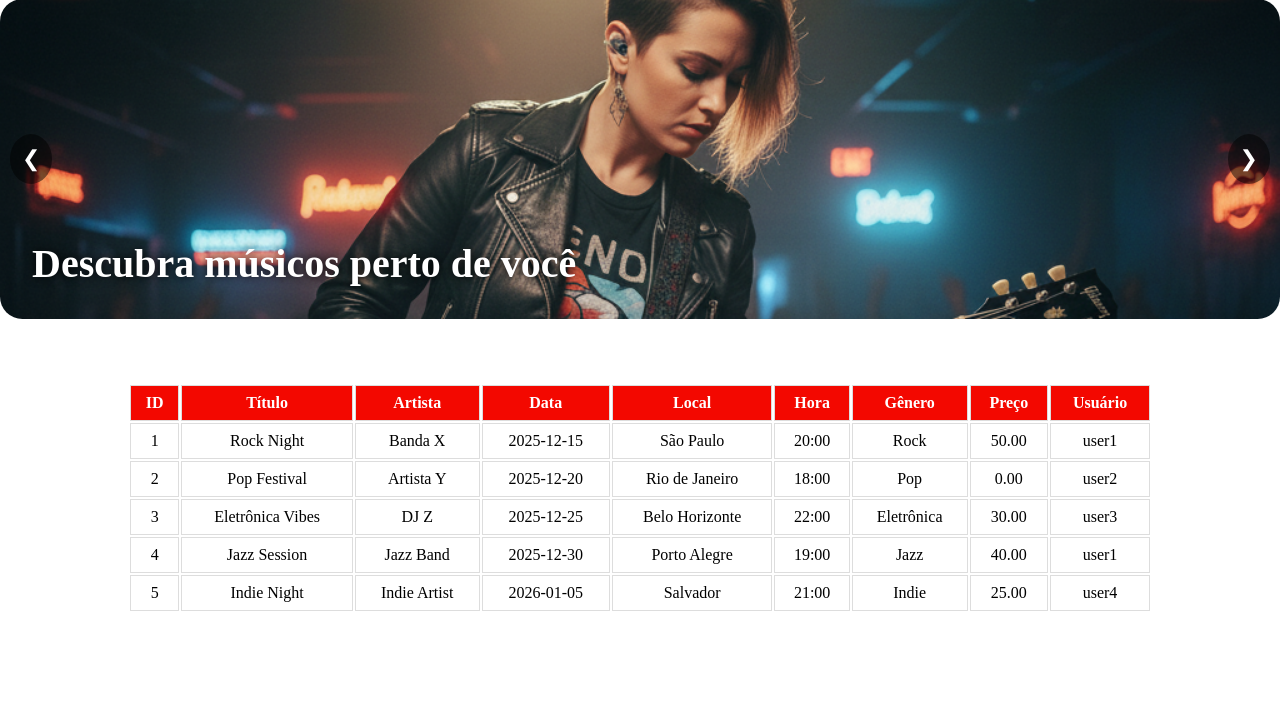
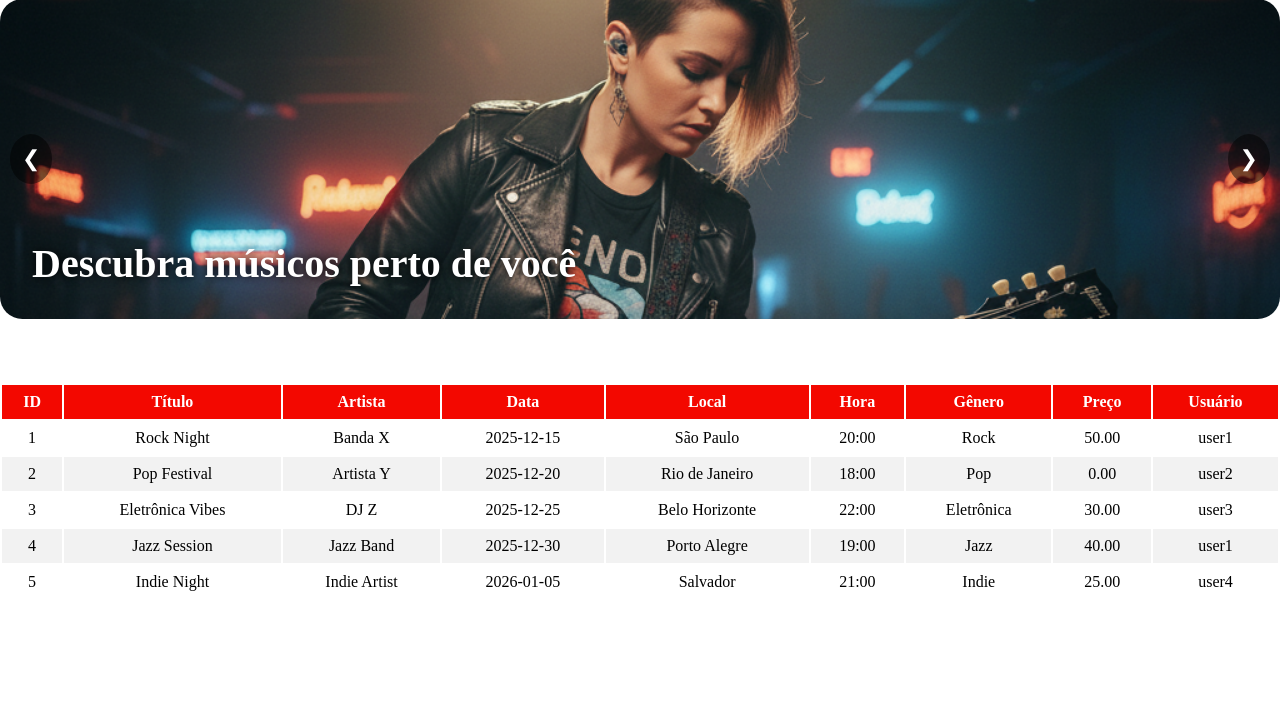
Before and after one commit to Enzuuuuu/SoundTrack, a Flask app: page / in a window 1280 px wide. Shown: the part 84-800 px from the top of the page. Run offline with Flask 3, Linux system fonts and the light colour scheme.

Commit message:
Arrumando a responsividade da tabela

```diff
--- a/static/css/style.css
+++ b/static/css/style.css
@@ -210,20 +210,23 @@ text-decoration: underline;
 }
 
 .tabela{
-    width: 80%;
+    width: 100%;
     margin: 2rem auto;
     border-collapse: collapse;
     display: flex;
     flex-direction: column;
     justify-content: center;
+    overflow-x: auto;
 }
 
 .tabela th, .tabela td{
-    border: 1px solid #ddd;
     padding: 8px;
     text-align: center;
 }
 
+.tabela tr:nth-child(even){
+    background-color: #f2f2f2;
+}
 .tabela th{
     background-color: #F30800;
     color: white;
```
